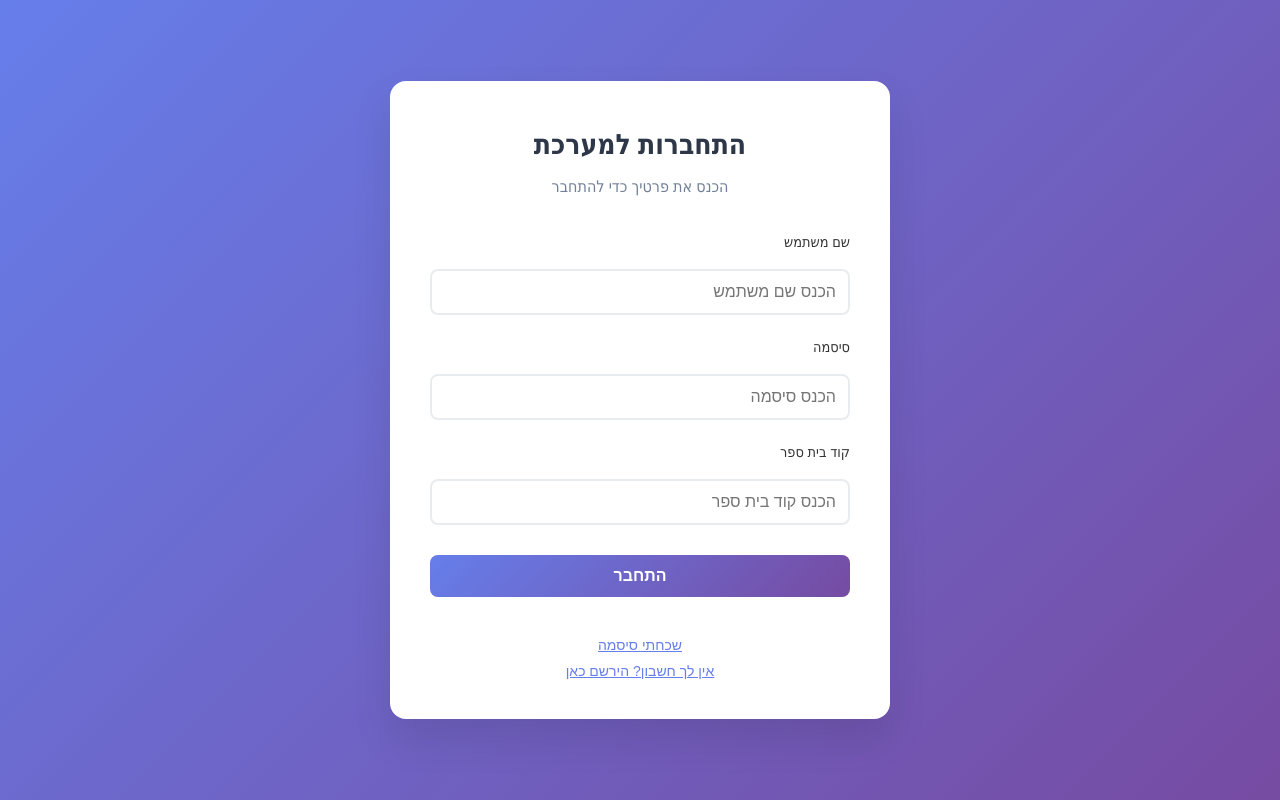
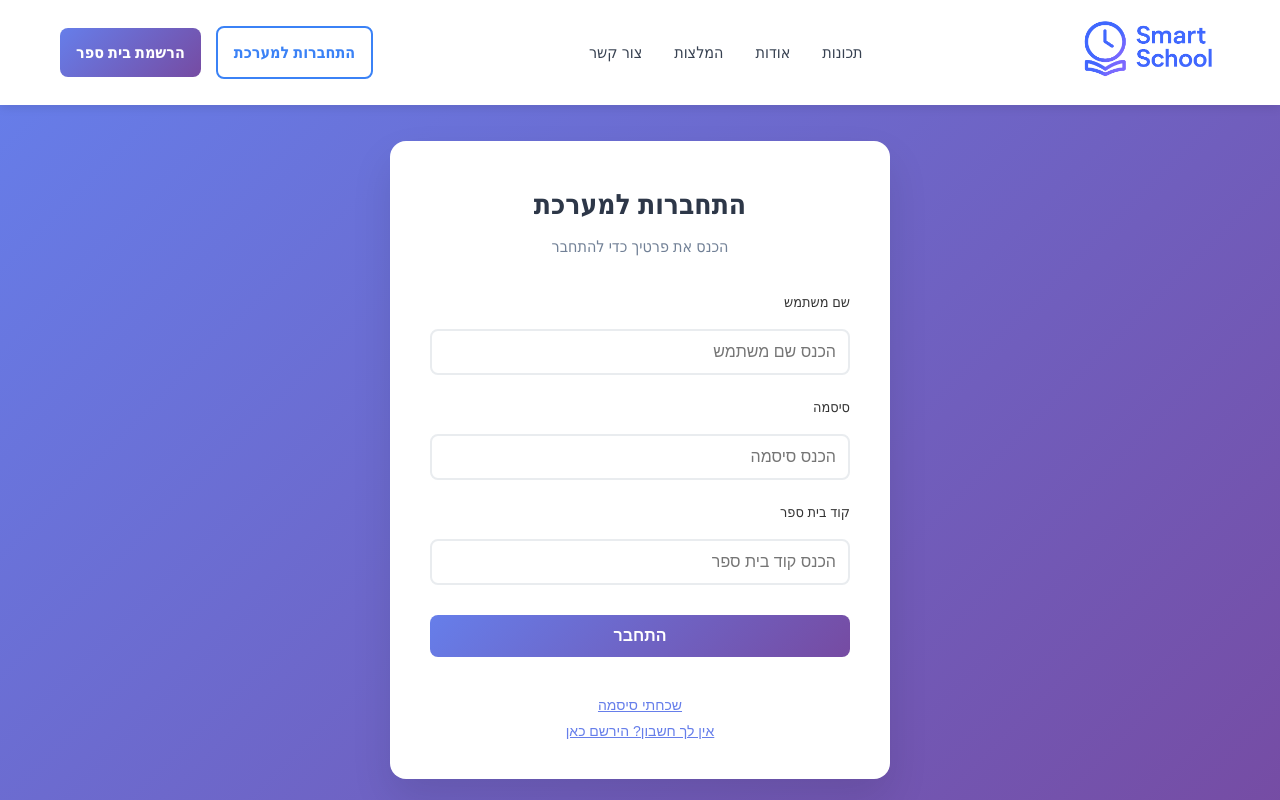
Before and after one commit to tehilafri/smartSchool_project, a React (Vite) app in the folder client/: page /login in a window 1280 px wide. Shown: the top 800 px of the page. Built offline with nearby package versions, Linux system fonts and the light colour scheme.

Commit message:
update footer links and show header in layout

```diff
--- a/client/src/Router.jsx
+++ b/client/src/Router.jsx
@@ -36,7 +36,7 @@ function Router() {
         <Route path="/features" element={<Layout showHeader={false}><Features /></Layout>} />
         <Route path="/about" element={<Layout showHeader={false}><About /></Layout>} />
         <Route path="/testimonials" element={<Layout showHeader={false}><Testimonials /></Layout>} />
-        <Route path="/login" element={<Layout showHeader={false}><Login /></Layout>} />
+        <Route path="/login" element={<Layout ><Login /></Layout>} />
         <Route
           path="/register_user"
           element={
@@ -45,9 +45,9 @@ function Router() {
             </ProtectedRoute>
           }
         />
-        <Route path="/register_school" element={<Layout showHeader={false}><RegisterSchool /></Layout>} />
-        <Route path="/forgot-password" element={<Layout showHeader={false}><ForgotPassword /></Layout>} />
-        <Route path="/reset-password/:token" element={<Layout showHeader={false}><ResetPassword /></Layout>} />
+        <Route path="/register_school" element={<Layout ><RegisterSchool /></Layout>} />
+        <Route path="/forgot-password" element={<Layout ><ForgotPassword /></Layout>} />
+        <Route path="/reset-password/:token" element={<Layout ><ResetPassword /></Layout>} />
         <Route
           path="/dashboard/admin"
           element={
--- a/client/src/components/Footer/Footer.jsx
+++ b/client/src/components/Footer/Footer.jsx
@@ -27,13 +27,13 @@ const Footer = () => {
             <h4 className="footer-subtitle">קישורים מהירים</h4>
             <ul className="footer-links">
               <li>
-                <a href="#features">תכונות</a>
+                <a href="/#features">תכונות</a>
               </li>
               <li>
-                <a href="#about">אודות</a>
+                <a href="/#about">אודות</a>
               </li>
               <li>
-                <a href="#testimonials">המלצות</a>
+                <a href="/#testimonials">המלצות</a>
               </li>
             </ul>
           </div>
@@ -42,16 +42,16 @@ const Footer = () => {
             <h4 className="footer-subtitle">תמיכה</h4>
             <ul className="footer-links">
               <li>
-                <a href="#help">מרכז עזרה</a>
+                <a href="/#help">מרכז עזרה</a>
               </li>
               <li>
-                <a href="#docs">תיעוד</a>
+                <a href="/#docs">תיעוד</a>
               </li>
               <li>
-                <a href="#support">צור קשר</a>
+                <a href="/#support">צור קשר</a>
               </li>
               <li>
-                <a href="#training">הדרכות</a>
+                <a href="/#training">הדרכות</a>
               </li>
             </ul>
           </div>
--- a/client/src/components/Layout/Layout.jsx
+++ b/client/src/components/Layout/Layout.jsx
@@ -2,6 +2,7 @@ import { useEffect, useState } from "react";
 import DashboardHeader from "../Dashboard/DashboardHeader";
 import Footer from "../Footer/Footer";
 import { getMe } from "../../services/userService";
+import Header from "../Header/Header";
 import "./Layout.css";
 
 const Layout = ({ children, showHeader = true, showFooter = true }) => {
@@ -37,6 +38,7 @@ const Layout = ({ children, showHeader = true, showFooter = true }) => {
 
   return (
     <div className="layout-container">
+      {showHeader && <Header />}
       {showHeader && schoolId && (
         <DashboardHeader schoolId={schoolId} onLogout={handleLogout} />
       )}
```
